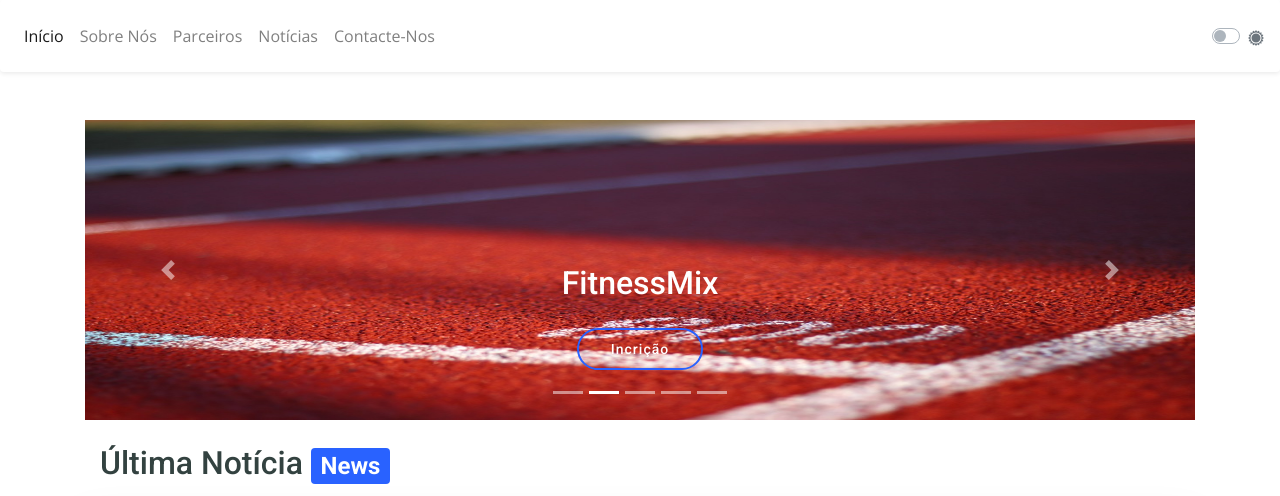
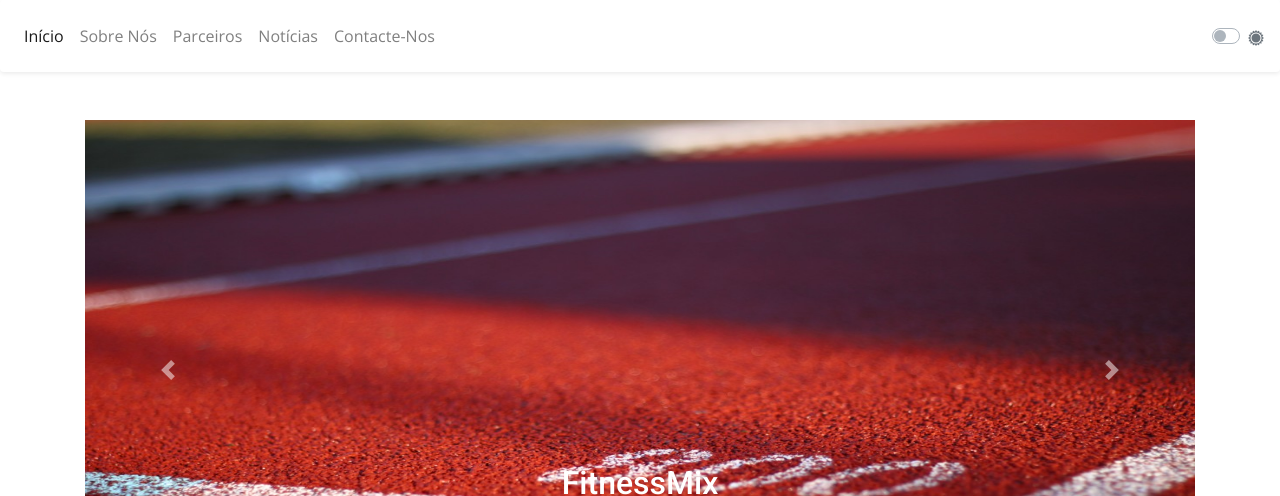
Before and after one commit to GDR-Verderena/gdr-verderena.github.io, a Jekyll site: the page built from index.html, in a window 1280 px wide. Shown: the top 496 px of the page. Built offline with Jekyll 4.4.1, drawn with Linux system fonts in a browser that asks for light colours; grey boxes are pictures that could not be loaded.

Commit message:
Update main.css

```diff
--- a/css/main.css
+++ b/css/main.css
@@ -5,7 +5,7 @@
 
 }
 .carousel-item>img{
-    max-height: 300px;
+    max-height: 500px;
 }
 
 .carousel {
```
